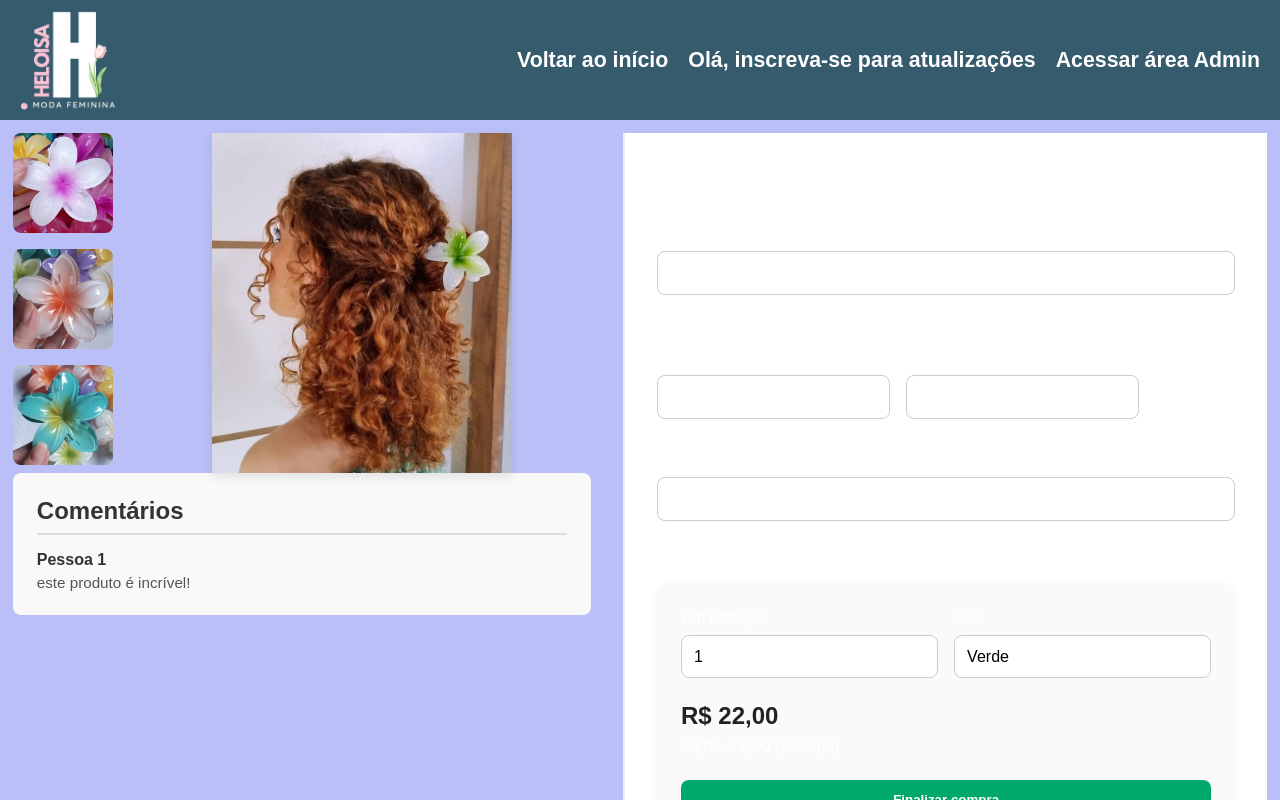
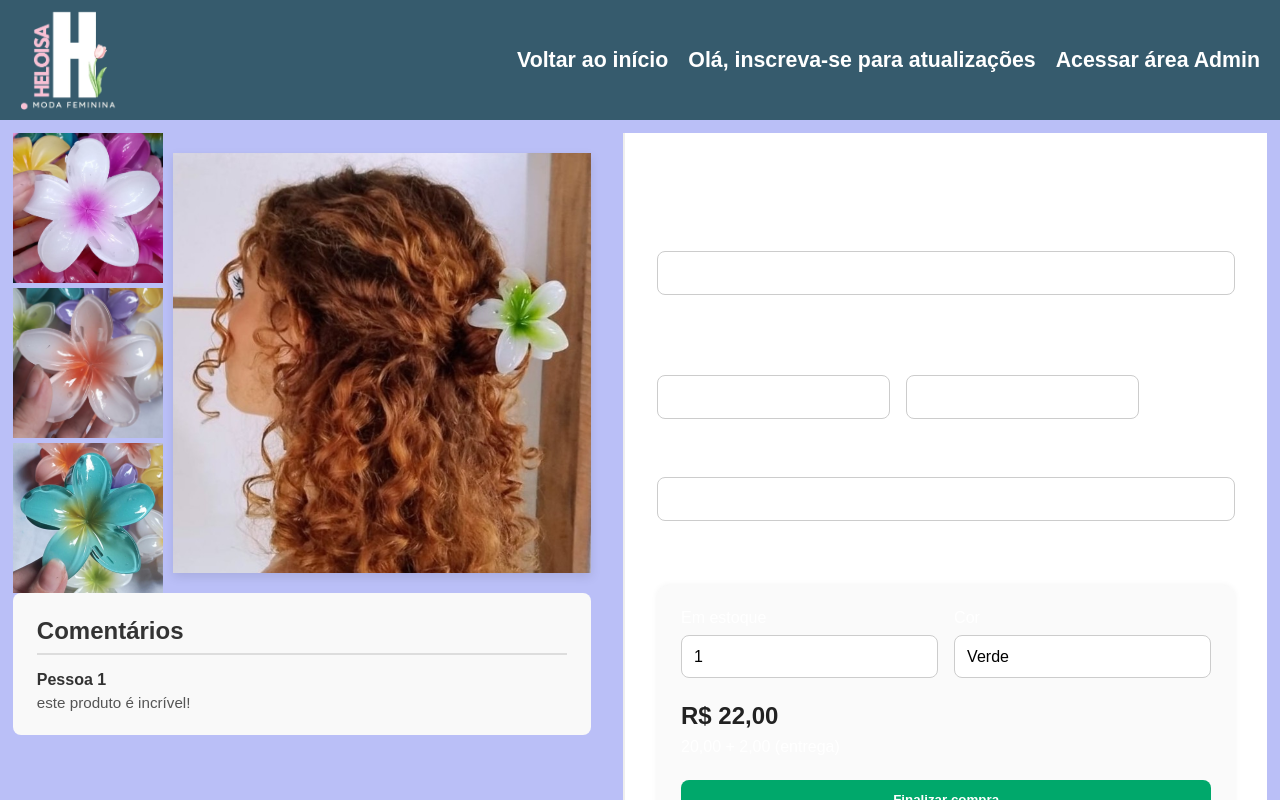
Before and after one commit to MW-Limah/HeloisaWebstore, a Next.js app: page /checkout in a window 1280 px wide. Built offline with nearby package versions, Linux system fonts and the light colour scheme.

Commit message:
Grid imagens

```diff
--- a/src/app/checkout/checkout.module.css
+++ b/src/app/checkout/checkout.module.css
@@ -19,12 +19,12 @@
 
 .gridImages {
     display: flex;
-    gap: 20px;
+    gap: 10px;
 }
 .sideImages {
+    gap: 5px;
     display: flex;
     flex-direction: column;
-    gap: 1rem;
 }
 
 .sideImages img {
@@ -33,11 +33,10 @@
 }
 
 .sideImages img:hover {
-    transform: scale(1.05);
+    transform: scale(1.02);
 }
 
 .imageFocused {
-    flex: 1;
     display: flex;
     align-items: center;
     justify-content: center;
--- a/src/app/checkout/page.tsx
+++ b/src/app/checkout/page.tsx
@@ -31,14 +31,13 @@ export default function CheckOut() {
                                 <Image
                                     key={index}
                                     src={src}
-                                    width={100}
-                                    height={100}
+                                    width={150}
+                                    height={150}
                                     alt={`Imagem ${index + 1}`}
                                     onClick={() => handleImageClick(src, index)}
                                     style={{
                                         cursor: 'pointer',
                                         border: src === highlighted ? '2px solid #333' : 'none',
-                                        borderRadius: '8px',
                                         transition: 'transform 0.2s ease',
                                     }}
                                     className={styles.fadeIn}
@@ -48,8 +47,8 @@ export default function CheckOut() {
                         <div className={styles.imageFocused}>
                             <Image
                                 src={highlighted}
-                                width={300}
-                                height={300}
+                                width={455}
+                                height={455}
                                 alt="Imagem em destaque"
                                 className={styles.fadeIn}
                             />
```
Also changed, not shown: public/images/lineMenu/itens/item9.jpg.
